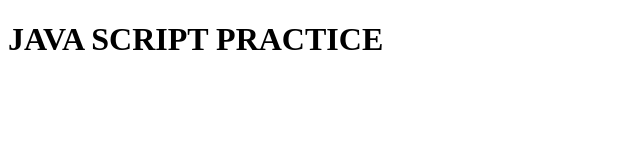
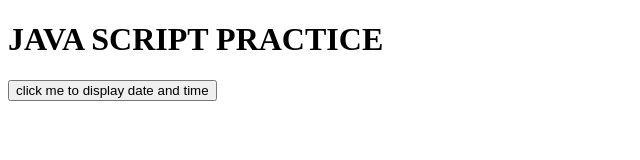
Before and after one commit to Shahmeer09/LOOPS-PART-1-JS, a plain HTML site: page index.html in a window 1280 px wide. Shown: the whole page, without its empty margins (0-640 px from the left). Drawn offline with Linux system fonts and the light colour scheme.

Commit message:
practice

```diff
--- a/app.js
+++ b/app.js
@@ -894,3 +894,14 @@
 
 // 27. Which of the following method is used to evaluate a string of Java Script code in the context of the specified object?
 // A. Eval
+
+
+
+
+
+
+
+ function displayDate() {
+        document.getElementById('showdate').innerHTML = Date();
+     Date()
+    }
--- a/index.html
+++ b/index.html
@@ -60,7 +60,8 @@ Lorem ipsum dolor sit, amet consectetur adipisicing elit. Nobis molestiae adipis
     <button onclick="">submit</button>
 </form> -->
 
-
+<button onclick="displayDate()" type="button" > click me to display date and time</button>
+<p id="showdate"></p>
 <script src="app.js"> </script>
 
 </body>
```
